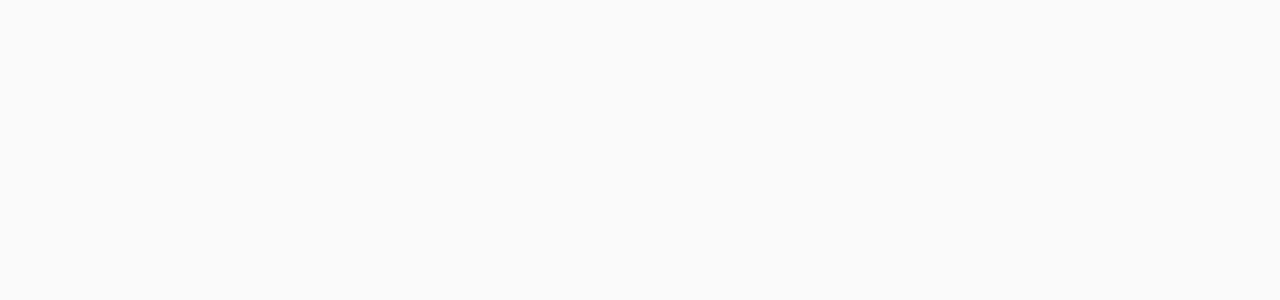
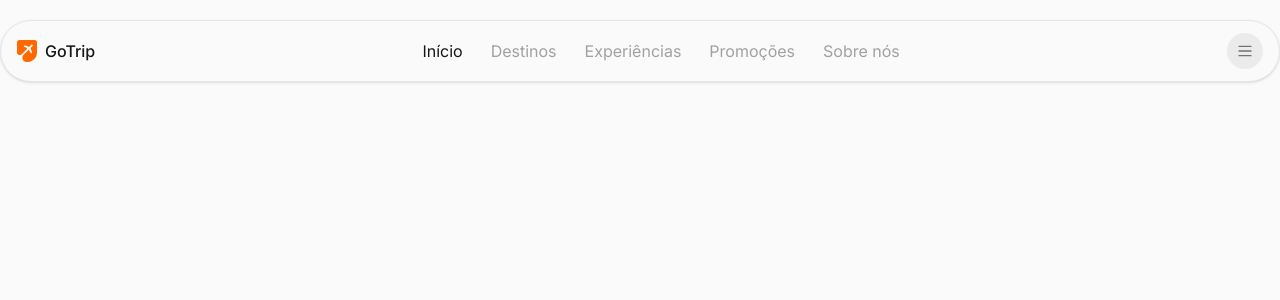
Before and after one commit to arthursoares17/go-trip-landing-page, a Vue app: page / in a window 1280 px wide. Shown: the top 300 px of the page. Built offline with nearby package versions, Linux system fonts and the light colour scheme.

Commit message:
feat: integrate Header component in DefaultLayout

```diff
--- a/src/layouts/DefaultLayout.vue
+++ b/src/layouts/DefaultLayout.vue
@@ -1,9 +1,12 @@
 <script setup lang="ts">
   import { RouterView } from 'vue-router'
+  import Header from '@/components/globals/Header.vue'
 </script>
 
 <template>
   <div class="relative">
+    <Header/>
+
     <main class="size-full">
       <RouterView/>
     </main>
```
